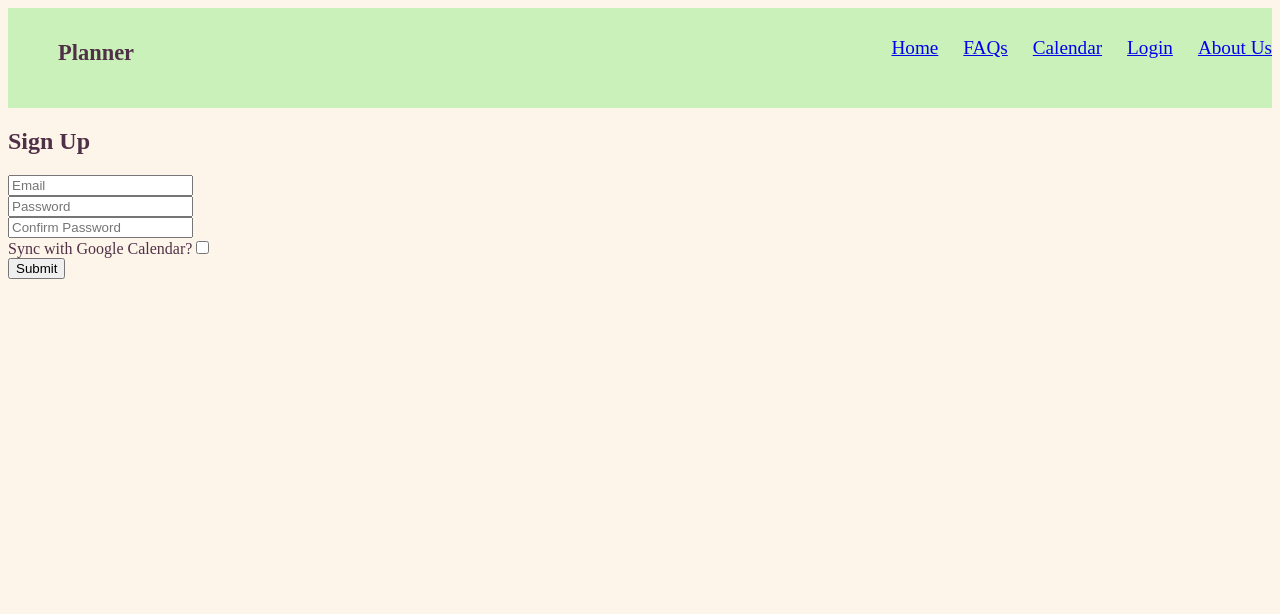
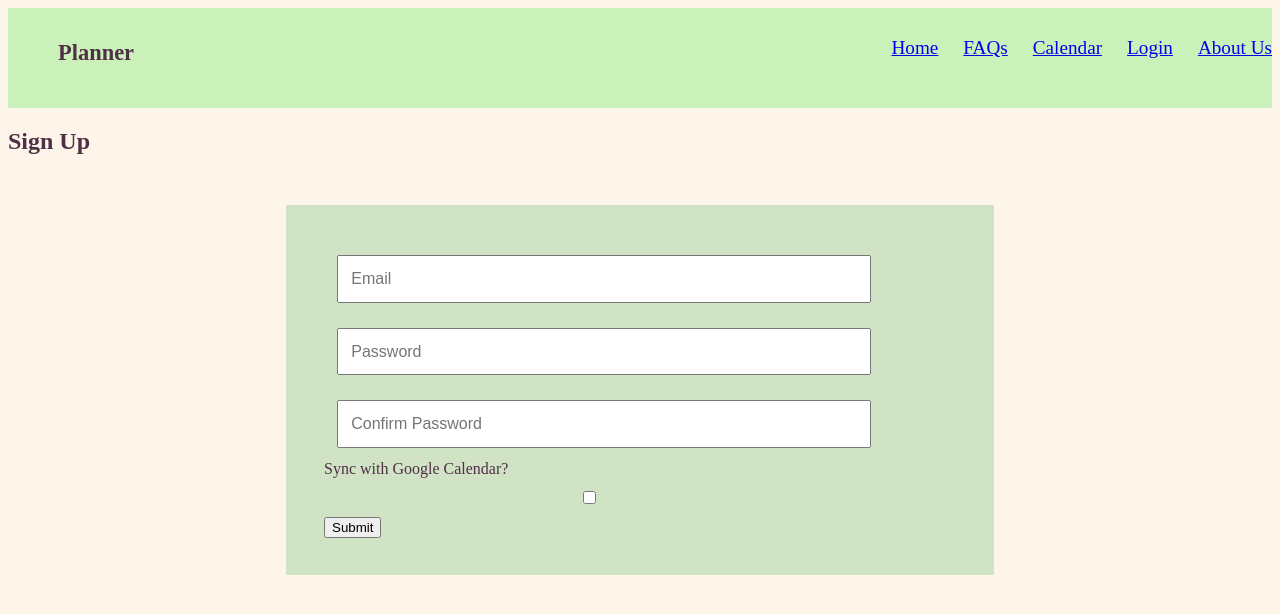
Before and after one commit to jtly4/Planner_Journal, a React (Create React App) app: page /SignUp in a window 1280 px wide. Shown: the top 614 px of the page. Built offline with nearby package versions, Linux system fonts and the light colour scheme.

Commit message:
Update App.css

```diff
--- a/src/App.css
+++ b/src/App.css
@@ -499,3 +499,42 @@
   float: center;
   font-size: large;
 }
+
+
+/* SIGN UP */
+.sign-up-form {
+  align-items: center;
+}
+
+.signUp_input {
+  width: 80%;
+  font-size: medium;
+  margin: 2%;
+  padding: 2%;
+  align-items: center;
+}
+
+.signUp_box {
+  background-color: var(--tea_green);
+  align-items: center;
+  float: center;
+  width: 50%;
+  height: 80%;
+  margin-left: auto;
+  margin-right: auto;
+  margin-top: 50px;
+  padding: 3%;
+  font-size: medium;
+}
+
+#signup-btn {
+  width: 30%;
+  align-items: center;
+  padding: 1%;
+  font-size: medium;
+  margin-left: 30%;
+}
+
+.signup-sync {
+  align-items: center;
+}
```
